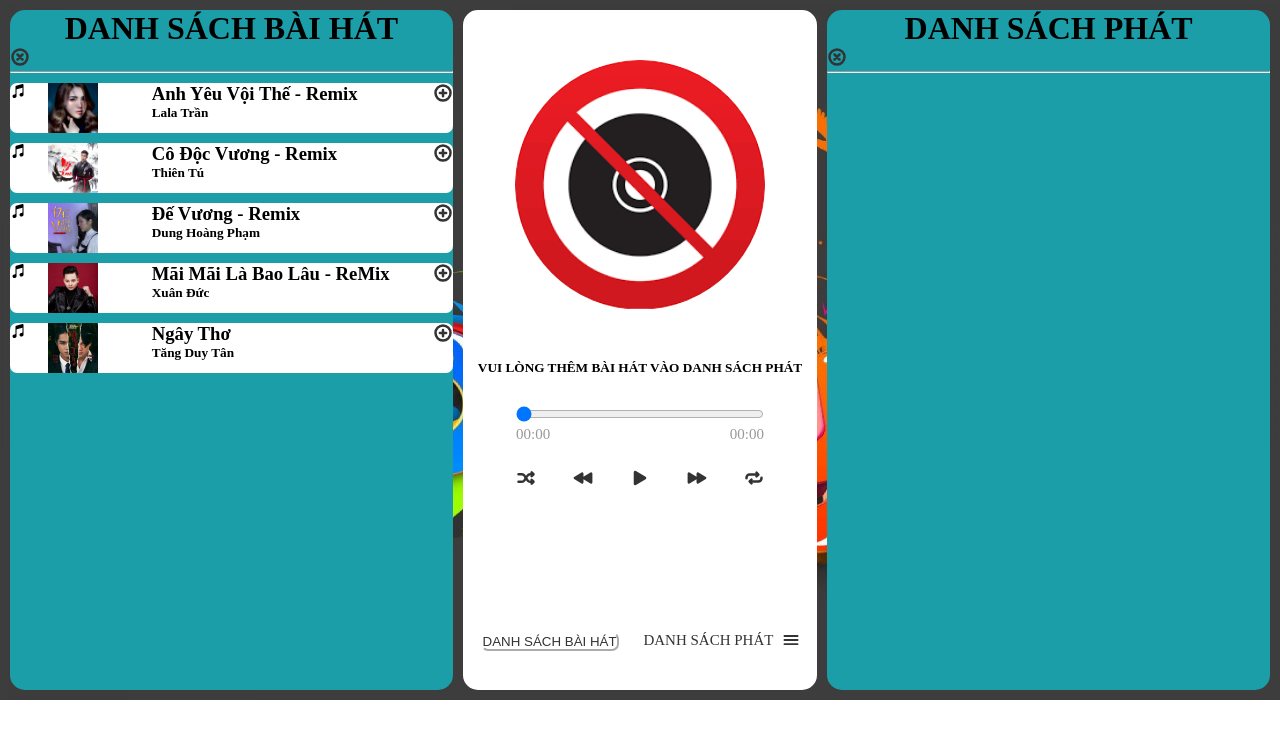
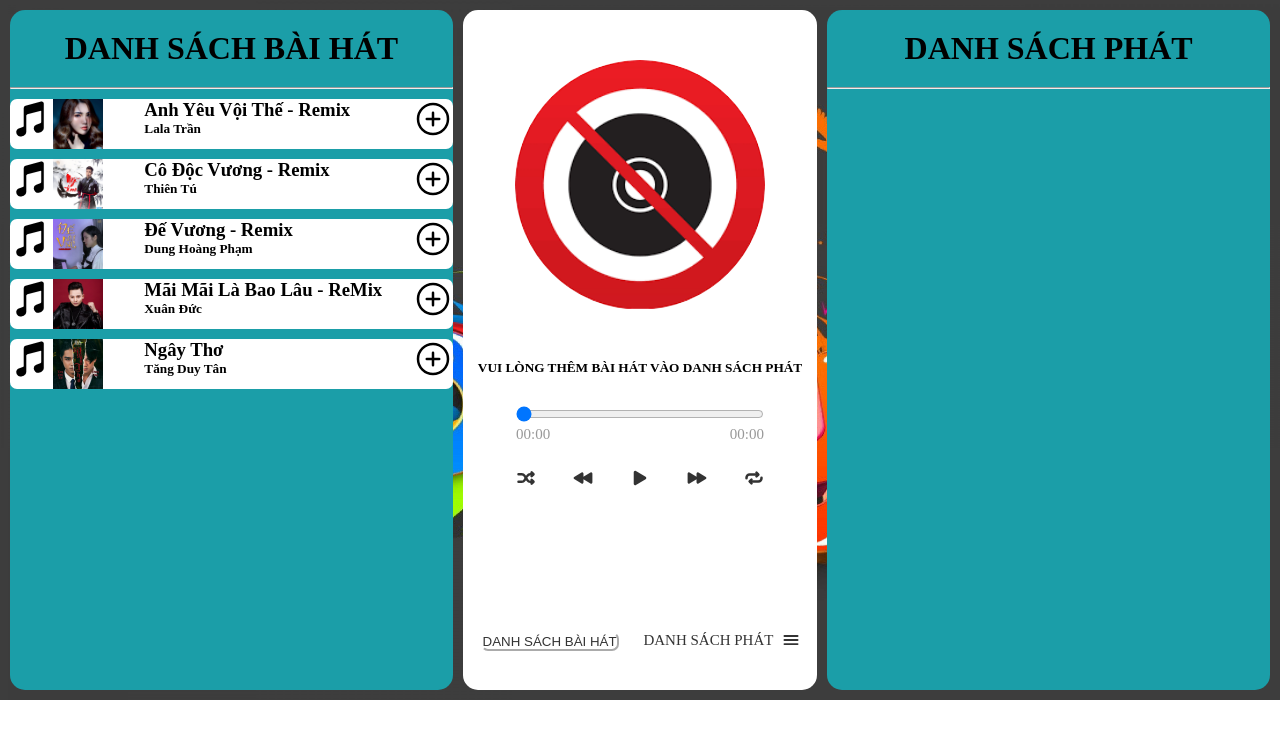
Before and after one commit to VoDaiLoc/mp3MusicPlayer, a plain HTML site: page index.html in a window 1280 px wide. Drawn offline with nearby package versions, Linux system fonts and the light colour scheme.

Commit message:
upload 11:44

```diff
--- a/app.css
+++ b/app.css
@@ -12,6 +12,7 @@
 
 h1 {
     text-align: center;
+    margin: 20px;
 }
 
 .container {
@@ -136,7 +137,9 @@ h1 {
 }
 
 .list-icon {
-    width: 5%;
+    font-size: 40px;
+    text-align: center;
+    cursor: pointer;
 }
 
 .list-image {
--- a/app.js
+++ b/app.js
@@ -33,7 +33,7 @@ function renderListSong() {
                 <h3>${music.songName}</h3>
                 <h5>${music.singer}</h5>
             </div>
-            <div class="list-add${music.id}"><ion-icon name="add-circle-outline" class="ion-icon" onclick="addPlaylist(${music.id})"></ion-icon></div>
+            <div class="list-add${music.id} list-icon"><ion-icon name="add-circle-outline" onclick="addPlaylist(${music.id})"></ion-icon></div>
             </div>
         `
     })
@@ -50,7 +50,7 @@ function renderListPlaying() {
                 <h3 class="linkSongName" onclick="playSong(${music.id})">${music.songName}</h3>
                 <h5>${music.singer}</h5>
             </div>
-            <div class="list-remove"><ion-icon name="trash-outline" class="ion-icon" onclick="removeSong(${music.id})"></ion-icon></div>
+            <div class="list-remove list-icon"><ion-icon name="trash-outline"  onclick="removeSong(${music.id})"></ion-icon></div>
             </div>
         `
     })
@@ -208,11 +208,9 @@ function formatTime(time) {
 }
 
 function playSong(id) {
-    let music;
     let index;
     for (let i = 0; i < newMusics.length; i++) {
         if (newMusics[i].id == id) {
-            music = newMusics[i];
             index = i;
         }
     }
--- a/index.html
+++ b/index.html
@@ -13,7 +13,7 @@
     <div class="container">
         <div class="layout-left ll-hidden">
             <h1>DANH SÁCH BÀI HÁT</h1>
-            <ion-icon name="close-circle-outline" class="ion-icon" onclick="closeListSong()"></ion-icon>
+            <!-- <ion-icon name="close-circle-outline" class="list-icon" onclick="closeListSong()"></ion-icon> -->
             <hr>
             <div class="list-song">
 
@@ -55,7 +55,7 @@
         </div>
         <div class="layout-right lr-hidden">
             <h1>DANH SÁCH PHÁT</h1>
-            <ion-icon name="close-circle-outline" class="ion-icon" onclick="closePlayList()"></ion-icon>
+            <!-- <ion-icon name="close-circle-outline" class="list-icon" id="icon-close-circle-outline" onclick="closePlayList()"></ion-icon> -->
             <hr>
             <div class="list-playing">
 
```
